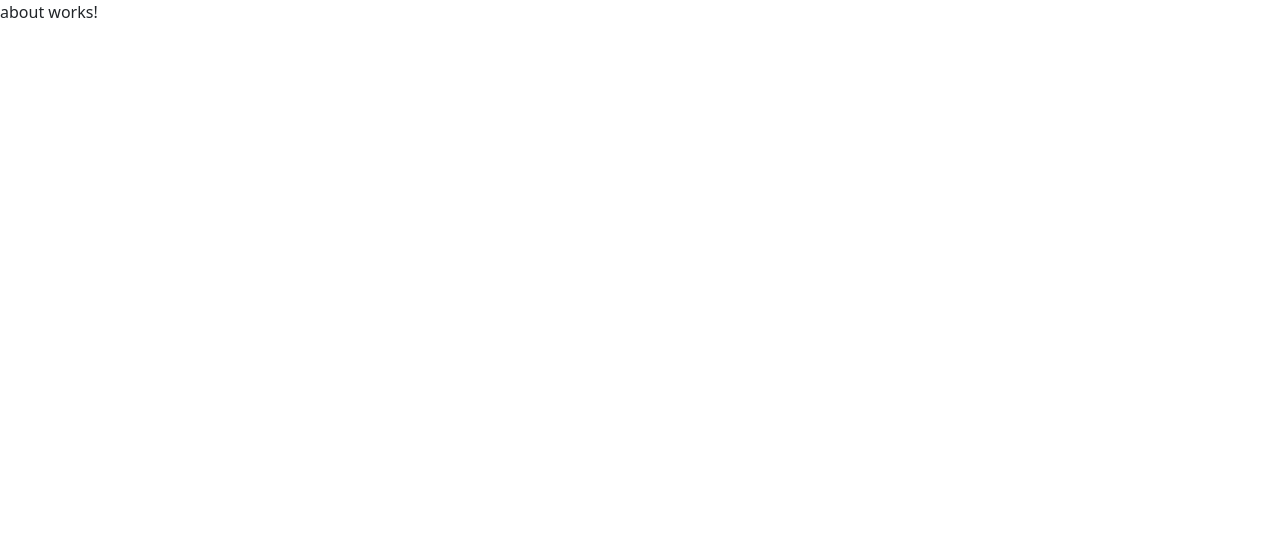
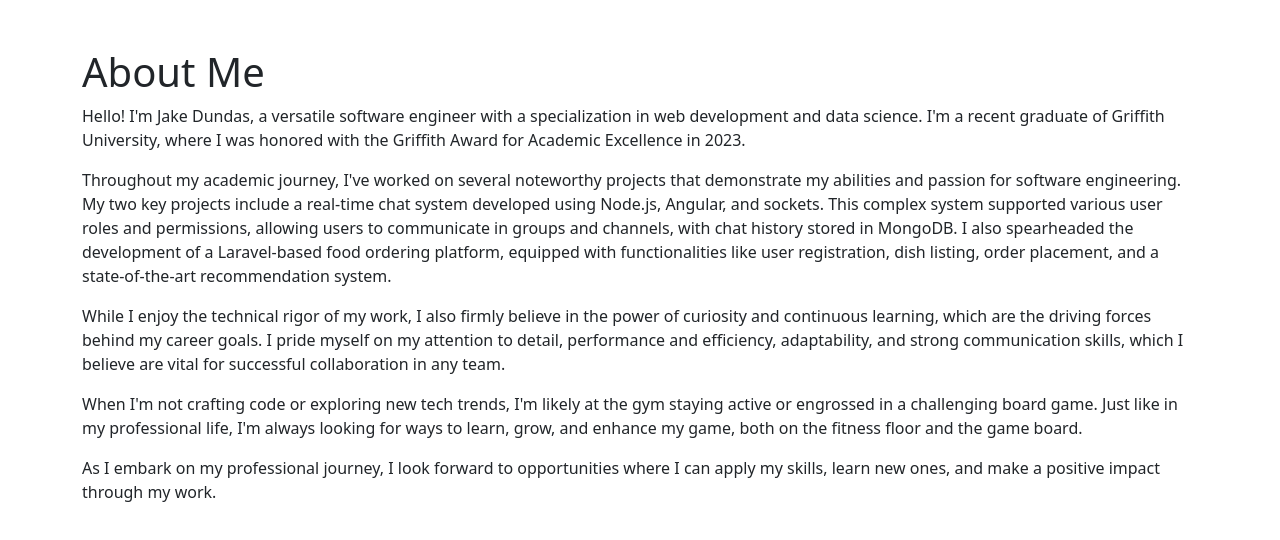
Before and after one commit to JakeDundas/portfolio, an Angular app in the folder portfolio-app/: page /about in a window 1280 px wide. Shown: the top 540 px of the page. Built offline with nearby package versions, Linux system fonts and the light colour scheme.

Commit message:
feat: add about me blurb

```diff
--- a/portfolio-app/src/app/about/about.component.html
+++ b/portfolio-app/src/app/about/about.component.html
@@ -1 +1,44 @@
-<p>about works!</p>
+<div>
+  <div class="container mt-5">
+    <h1>About Me</h1>
+    <p>
+      Hello! I'm Jake Dundas, a versatile software engineer with a
+      specialization in web development and data science. I'm a recent graduate
+      of Griffith University, where I was honored with the Griffith Award for
+      Academic Excellence in 2023.
+    </p>
+
+    <p>
+      Throughout my academic journey, I've worked on several noteworthy projects
+      that demonstrate my abilities and passion for software engineering. My two
+      key projects include a real-time chat system developed using Node.js,
+      Angular, and sockets. This complex system supported various user roles and
+      permissions, allowing users to communicate in groups and channels, with
+      chat history stored in MongoDB. I also spearheaded the development of a
+      Laravel-based food ordering platform, equipped with functionalities like
+      user registration, dish listing, order placement, and a state-of-the-art
+      recommendation system.
+    </p>
+
+    <p>
+      While I enjoy the technical rigor of my work, I also firmly believe in the
+      power of curiosity and continuous learning, which are the driving forces
+      behind my career goals. I pride myself on my attention to detail,
+      performance and efficiency, adaptability, and strong communication skills,
+      which I believe are vital for successful collaboration in any team.
+    </p>
+
+    <p>
+      When I'm not crafting code or exploring new tech trends, I'm likely at the
+      gym staying active or engrossed in a challenging board game. Just like in
+      my professional life, I'm always looking for ways to learn, grow, and
+      enhance my game, both on the fitness floor and the game board.
+    </p>
+
+    <p>
+      As I embark on my professional journey, I look forward to opportunities
+      where I can apply my skills, learn new ones, and make a positive impact
+      through my work.
+    </p>
+  </div>
+</div>
```
